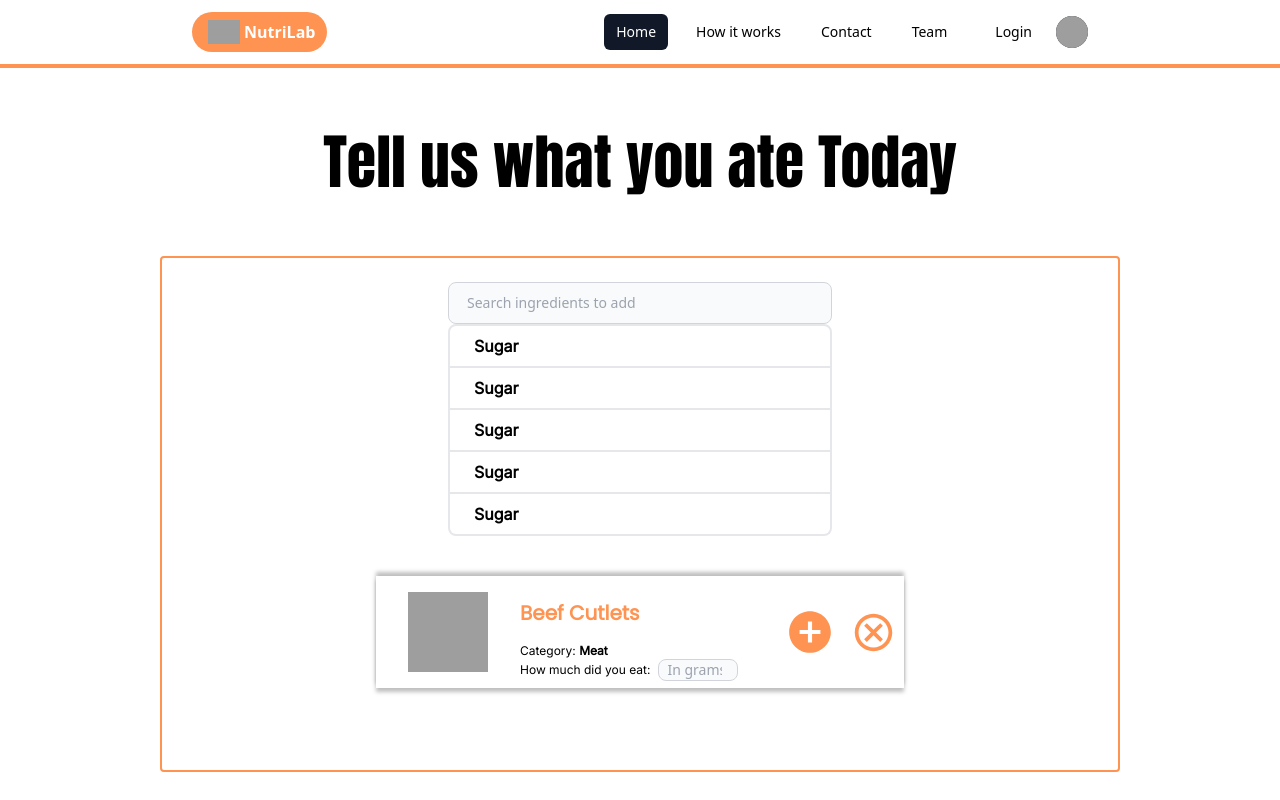
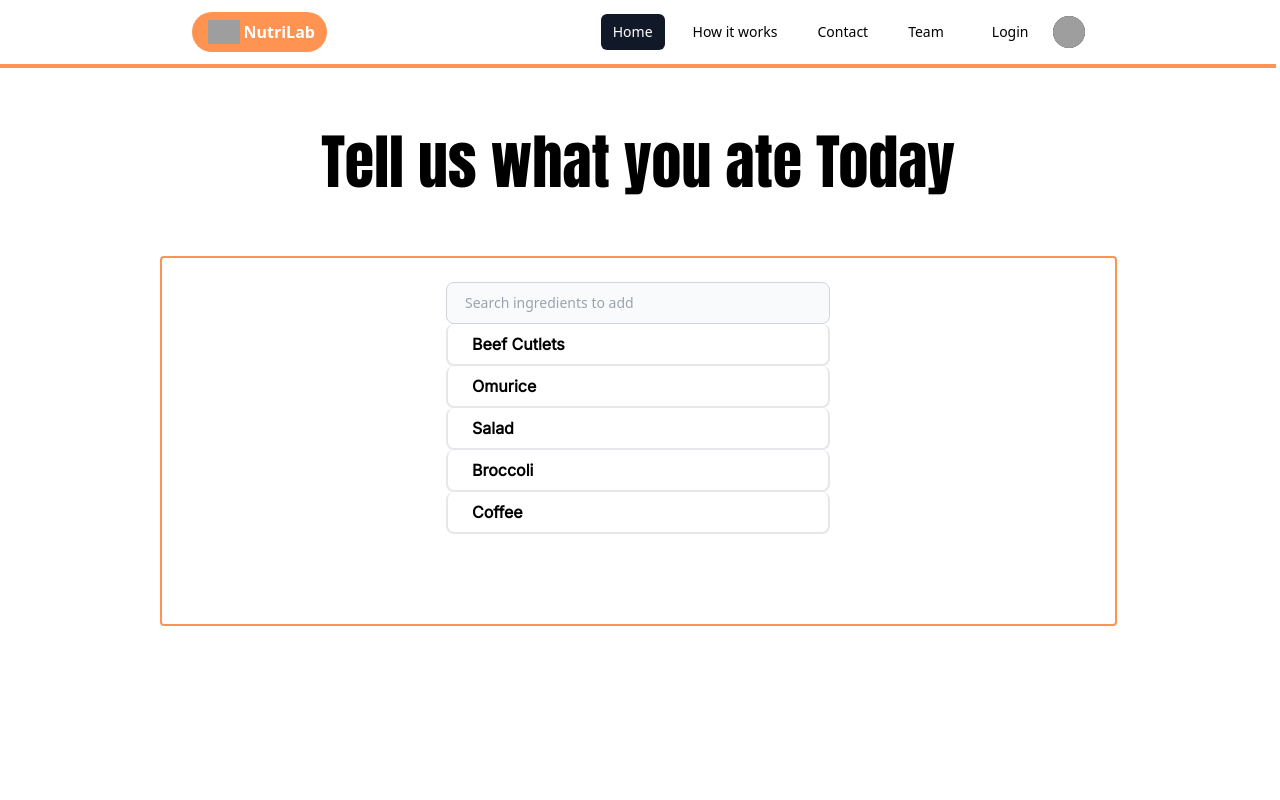
Before and after one commit to oussamaZAAM/NutriLab, a Next.js app: page /food in a window 1280 px wide. Built offline with nearby package versions, Linux system fonts and the light colour scheme; grey boxes are pictures that could not be loaded.

Commit message:
Food Page - Fix Minor Problems

```diff
--- a/pages/food.js
+++ b/pages/food.js
@@ -13,7 +13,7 @@ import styles from "../styles/Home.module.css";
 
 const Food = ({ user, food }) => {
   const [wiggle, setWiggle] = useState(false);
-  const [addedFood, setAddedFood] = useState({...food[0], addingFade: false, removingFade: false});
+  const [addedFood, setAddedFood] = useState();
   const [eatenFoodList, setEatenFoodList] = useState([]);
 
   //Functions
@@ -30,7 +30,7 @@ const Food = ({ user, food }) => {
         //   prevList.unshift(addedFood);
         //   return prevList;
         // })
-        setEatenFoodList([...eatenFoodList, addedFood]);
+        setEatenFoodList([addedFood, ...eatenFoodList]);
         setAddedFood();
       }, 250);
     } else {
@@ -67,6 +67,27 @@ const Food = ({ user, food }) => {
     }, 250)
   }
 
+  // Mapping over the list of Searched Food
+  const searchedFood = food.map((food) => {
+    return (
+      <a href="#addedFood" className="w-full">
+        <p
+          key={food.id}
+          className="
+                      font-paragraph font-bold text-ms indent-4
+                      p-2 w-full
+                      border-b-2 border-x-2 rounded-lg
+                      hover:bg-gray-100 hover:animate-pulse cursor-pointer
+                    "
+          onClick={()=>setAddedFood({...food, addingFade: false, removingFade: false})}
+        >
+          {food.name}
+        </p>
+      </a>
+    )
+  })
+
+  // Mapping over the List of Eaten Food
   const eatenFood = eatenFoodList.map((food, index) => {
     return (
       <div
@@ -158,26 +179,13 @@ const Food = ({ user, food }) => {
               />
 
               <div className="flex flex-col justify-center items-start w-full">
-                <p className="font-paragraph font-bold text-ms indent-4 p-2 border-b-2 border-x-2 hover:bg-gray-100 hover:animate-pulse cursor-pointer w-full border-t-2 rounded-t-lg">
-                  Sugar
-                </p>
-                <p className="font-paragraph font-bold text-ms indent-4 p-2 border-b-2 border-x-2 hover:bg-gray-100 hover:animate-pulse cursor-pointer w-full">
-                  Sugar
-                </p>
-                <p className="font-paragraph font-bold text-ms indent-4 p-2 border-b-2 border-x-2 hover:bg-gray-100 hover:animate-pulse cursor-pointer w-full">
-                  Sugar
-                </p>
-                <p className="font-paragraph font-bold text-ms indent-4 p-2 border-b-2 border-x-2 hover:bg-gray-100 hover:animate-pulse cursor-pointer w-full">
-                  Sugar
-                </p>
-                <p className="font-paragraph font-bold text-ms indent-4 p-2 border-b-2 border-x-2 hover:bg-gray-100 hover:animate-pulse cursor-pointer w-full rounded-b-lg ">
-                  Sugar
-                </p>
+                {searchedFood}
               </div>
             </div>
 
             {/* Adding Field */}
             {addedFood && <div
+              id='addedFood'
               className={
                 "flex flex-col xs:flex-row justify-start items-center rounded-2 dropshadow my-4 w-11/12 "+
                 (addedFood.removingFade ? 'transition duration-300 scale-y-0 scale-x-100 opacity-0' : 'transition duration-500 opacity-100')+
--- a/styles/globals.css
+++ b/styles/globals.css
@@ -4,8 +4,28 @@
 
 html {
   scroll-behavior: smooth;
+  scrollbar-gutter: stable;
 }
 
+/* width */
+::-webkit-scrollbar {
+  width: 4px;
+}
+
+/* Track */
+::-webkit-scrollbar-track {
+  background: #f1f1f1;
+}
+
+/* Handle */
+::-webkit-scrollbar-thumb {
+  background: #FF9351;
+}
+
+/* Handle on hover */
+::-webkit-scrollbar-thumb:hover {
+  background: #555;
+}
 
 /* :root {
   --max-width: 1100px;
```
